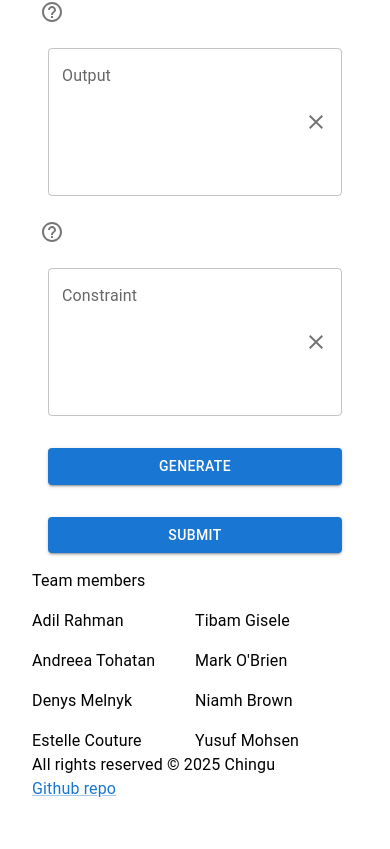
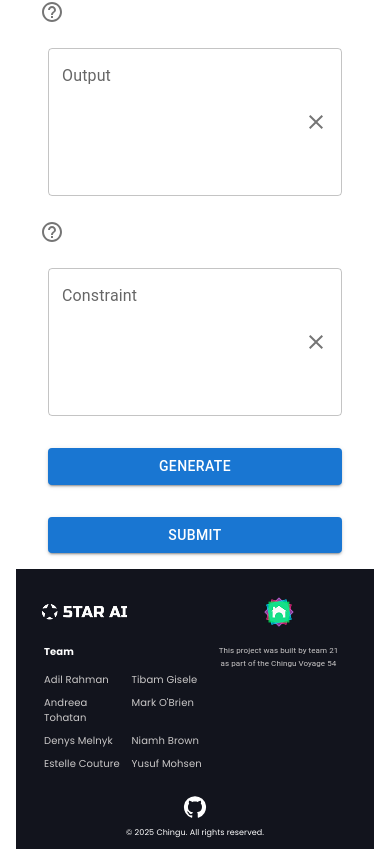
Before and after one commit to chingu-voyages/V54-tier2-team-21, a React (Vite) app: page / in a window 390 px wide. Shown: the part 892-1741 px from the top of the page. Before the commit the page ends 1693 px from the top, so only its background shows below. Built offline with nearby package versions, Linux system fonts and the light colour scheme.

Commit message:
Style footer from the designs, mobile first

```diff
--- a/src/components/Footer.tsx
+++ b/src/components/Footer.tsx
@@ -1,7 +1,9 @@
 import Container from '@mui/material/Container';
+import Box from '@mui/material/Box';
 import Typography from '@mui/material/Typography';
 import Grid from '@mui/material/Grid2';
 import Link from '@mui/material/Link';
+import GitHubIcon from '@mui/icons-material/GitHub';
 
 const teamMembers: Array<string> = [
     'Adil Rahman',
@@ -16,40 +18,148 @@ const teamMembers: Array<string> = [
 
 const Footer = () => {
     return (
-        <Container component="footer">
+        <Container
+            component="footer"
+            sx={{
+                backgroundColor: '#12141D',
+                margin: 0,
+                color: '#FFFFFF',
+                height: '280px',
+                padding: '28px 28px 10px 28px',
+                display: 'flex',
+                flexDirection: 'column',
+                justifyContent: 'space-between',
+                fontFamily: 'Poppins',
+            }}
+        >
             <Container
                 id="team-container"
                 maxWidth="xs"
+                disableGutters
                 sx={{
-                    marginLeft: '0',
-                    paddingLeft: '0',
+                    margin: '0',
+                    padding: '0',
+                    display: 'flex',
+                    justifyContent: 'space-between',
+                    alignItems: 'flex-start',
+                    '@media (min-width: 0px)': {
+                        width: '100%',
+                        maxWidth: '100%',
+                    },
                 }}
             >
+                <Container disableGutters>
+                    <Box
+                        component="img"
+                        src="./src/assets/logo.png"
+                        alt="Five star api logo"
+                        sx={{
+                            width: '95px',
+                            height: '32px',
+                            position: 'relative',
+                            left: '-7px',
+                            marginBottom: '0.5em',
+                        }}
+                    />
                     <Grid
                         container
-                    spacing={2}
+                        spacing={1}
                         sx={{
                             textAlign: 'left',
+                            maxWidth: '200px',
                         }}
                     >
                         <Grid size={12}>
-                        <Typography>Team members</Typography>
+                            <Typography
+                                sx={{
+                                    fontSize: '10px',
+                                    fontWeight: 'bold',
+                                    fontFamily: 'Poppins',
+                                    marginBottom: '0.5em',
+                                }}
+                            >
+                                Team
+                            </Typography>
                         </Grid>
                         {teamMembers.map((member) => {
                             return (
                                 <Grid size={6}>
-                                <Typography>{member}</Typography>
+                                    <Typography
+                                        sx={{
+                                            fontSize: '10px',
+                                            fontFamily: 'Poppins',
+                                            color: '#CBC9C9',
+                                        }}
+                                    >
+                                        {member}
+                                    </Typography>
                                 </Grid>
                             );
                         })}
                     </Grid>
                 </Container>
-            <Typography component="p">
-                All rights reserved &copy; 2025 Chingu
+                <Container
+                    disableGutters
+                    sx={{
+                        display: 'flex',
+                        flexDirection: 'column',
+                        alignItems: 'center',
+                        gap: '0.1em',
+                        '@media (min-width: 0px)': {
+                            maxWidth: '135px',
+                        },
+                    }}
+                >
+                    <Box
+                        component="img"
+                        src="./src/assets/chingu-logo.png"
+                        alt="Chingu logo"
+                        sx={{
+                            width: '30px',
+                            height: '30px',
+                            marginBottom: '1em',
+                        }}
+                    />
+                    <Typography
+                        sx={{
+                            fontSize: '8px',
+                            color: '#CBC9C9',
+                        }}
+                    >
+                        This project was built by team 21
                     </Typography>
+                    <Typography
+                        sx={{
+                            fontSize: '8px',
+                            color: '#CBC9C9',
+                        }}
+                    >
+                        as part of the Chingu Voyage 54
+                    </Typography>
+                </Container>
+            </Container>
+            <Container
+                sx={{
+                    textAlign: 'center',
+                }}
+            >
                 <Link href="https://github.com/chingu-voyages/V54-tier2-team-21">
-                <Typography>Github repo</Typography>
+                    <Typography sx={{ fontSize: '8px', color: '#FFFFFF' }}>
+                        <GitHubIcon sx={{ cursor: 'pointer' }} />
+                    </Typography>
                 </Link>
+
+                <Typography
+                    component="p"
+                    sx={{
+                        fontSize: '8px',
+                        marginTop: '0.5em',
+                        fontFamily: 'Poppins',
+                    }}
+                >
+                    &copy; 2025 Chingu. All rights reserved.
+                </Typography>
+            </Container>
         </Container>
     );
 };
```
Also changed, not shown: src/assets/chingu-logo.png (added), src/assets/logo.png (added). Lines whose indentation alone changed are shown as unchanged.
